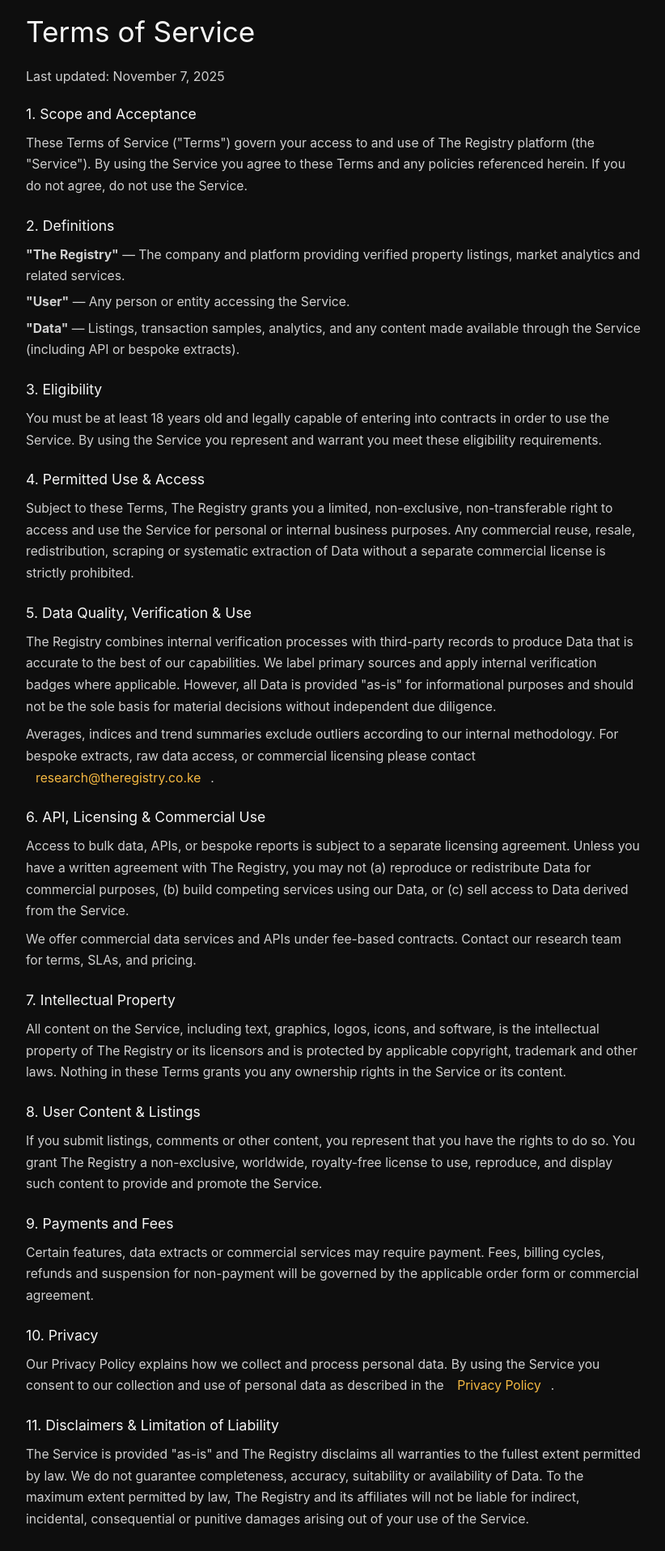
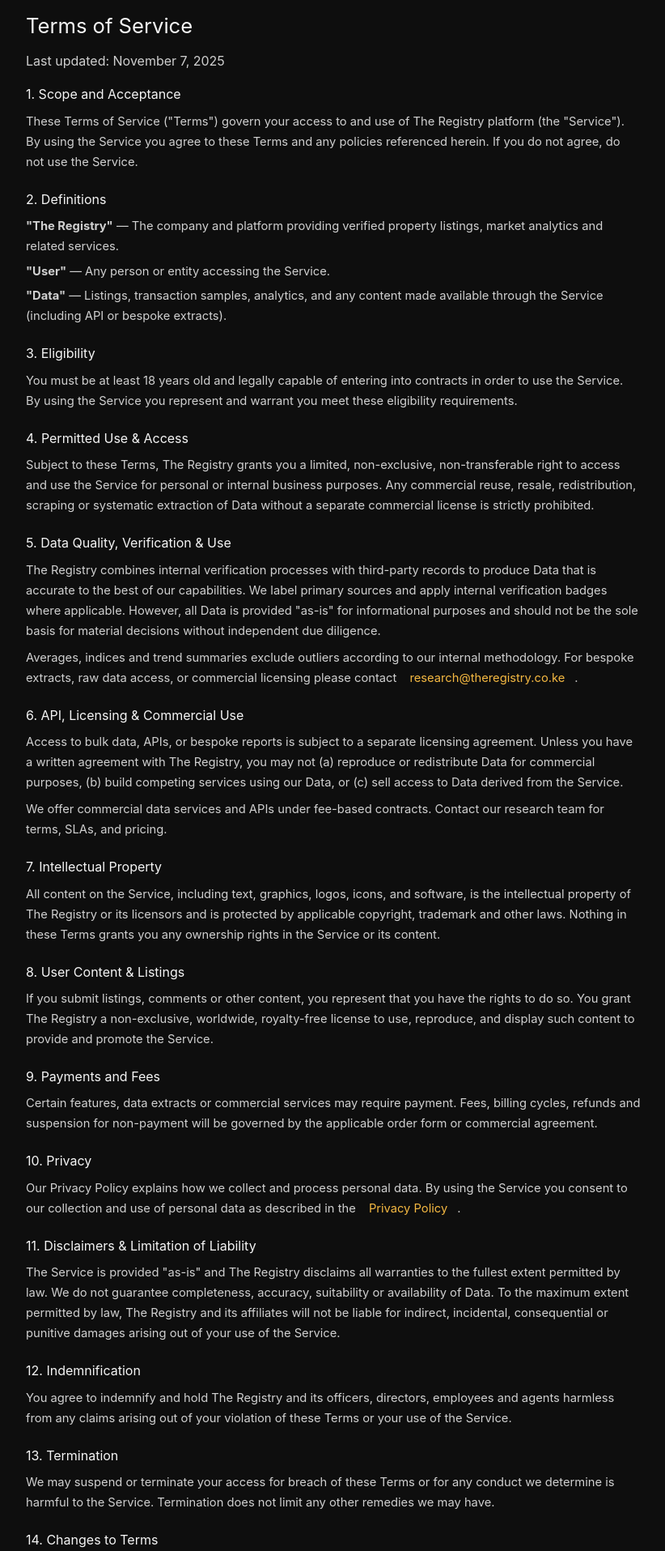
Before and after one commit to RonKG/verity-site, a Next.js app: page /terms in a window 1280 px wide. Shown: the part 140-2055 px from the top of the page at 81% size, without its empty margins (228-1050 px from the left). Built offline with nearby package versions, Linux system fonts and the light colour scheme.

Commit message:
style(terms): reduce typography scale for headings and body

```diff
--- a/pages/terms.js
+++ b/pages/terms.js
@@ -10,52 +10,52 @@
         color: "#f0f0f0"
       }}>
         <h1 style={{
-          fontSize: "2.2rem",
-          marginBottom: "1rem",
+          fontSize: "1.6rem",
+          marginBottom: "0.75rem",
           fontWeight: "400",
           color: '#f5f5f5'
         }}>
           Terms of Service
         </h1>
 
-        <p style={{ color: '#cfcfcf', marginBottom: '1.25rem' }}>Last updated: November 7, 2025</p>
+        <p style={{ color: '#cfcfcf', marginBottom: '1rem' }}>Last updated: November 7, 2025</p>
 
         <div style={{
-          fontSize: "0.98rem",
+          fontSize: "0.92rem",
           lineHeight: "1.7",
           color: "#d0d0d0"
         }}>
 
           <section style={{ marginBottom: "1.25rem" }}>
-            <h2 style={{ fontSize: "1.1rem", marginBottom: "0.5rem", color: "#f5f5f5" }}>1. Scope and Acceptance</h2>
+            <h2 style={{ fontSize: "1rem", marginBottom: "0.45rem", color: "#f5f5f5" }}>1. Scope and Acceptance</h2>
             <p>
               These Terms of Service ("Terms") govern your access to and use of The Registry platform (the "Service"). By using the Service you agree to these Terms and any policies referenced herein. If you do not agree, do not use the Service.
             </p>
           </section>
 
           <section style={{ marginBottom: "1.25rem" }}>
-            <h2 style={{ fontSize: "1.1rem", marginBottom: "0.5rem", color: "#f5f5f5" }}>2. Definitions</h2>
+            <h2 style={{ fontSize: "1rem", marginBottom: "0.45rem", color: "#f5f5f5" }}>2. Definitions</h2>
             <p style={{ marginBottom: '0.35rem' }}><strong>"The Registry"</strong> — The company and platform providing verified property listings, market analytics and related services.</p>
             <p style={{ marginBottom: '0.35rem' }}><strong>"User"</strong> — Any person or entity accessing the Service.</p>
             <p><strong>"Data"</strong> — Listings, transaction samples, analytics, and any content made available through the Service (including API or bespoke extracts).</p>
           </section>
 
           <section style={{ marginBottom: "1.25rem" }}>
-            <h2 style={{ fontSize: "1.1rem", marginBottom: "0.5rem", color: "#f5f5f5" }}>3. Eligibility</h2>
+            <h2 style={{ fontSize: "1rem", marginBottom: "0.45rem", color: "#f5f5f5" }}>3. Eligibility</h2>
             <p>
               You must be at least 18 years old and legally capable of entering into contracts in order to use the Service. By using the Service you represent and warrant you meet these eligibility requirements.
             </p>
           </section>
 
           <section style={{ marginBottom: "1.25rem" }}>
-            <h2 style={{ fontSize: "1.1rem", marginBottom: "0.5rem", color: "#f5f5f5" }}>4. Permitted Use & Access</h2>
+            <h2 style={{ fontSize: "1rem", marginBottom: "0.45rem", color: "#f5f5f5" }}>4. Permitted Use & Access</h2>
             <p>
               Subject to these Terms, The Registry grants you a limited, non-exclusive, non-transferable right to access and use the Service for personal or internal business purposes. Any commercial reuse, resale, redistribution, scraping or systematic extraction of Data without a separate commercial license is strictly prohibited.
             </p>
           </section>
 
           <section style={{ marginBottom: "1.25rem" }}>
-            <h2 style={{ fontSize: "1.1rem", marginBottom: "0.5rem", color: "#f5f5f5" }}>5. Data Quality, Verification & Use</h2>
+            <h2 style={{ fontSize: "1rem", marginBottom: "0.45rem", color: "#f5f5f5" }}>5. Data Quality, Verification & Use</h2>
             <p style={{ marginBottom: 0 }}>
               The Registry combines internal verification processes with third-party records to produce Data that is accurate to the best of our capabilities. We label primary sources and apply internal verification badges where applicable. However, all Data is provided "as-is" for informational purposes and should not be the sole basis for material decisions without independent due diligence.
             </p>
@@ -65,7 +65,7 @@
           </section>
 
           <section style={{ marginBottom: "1.25rem" }}>
-            <h2 style={{ fontSize: "1.1rem", marginBottom: "0.5rem", color: "#f5f5f5" }}>6. API, Licensing & Commercial Use</h2>
+            <h2 style={{ fontSize: "1rem", marginBottom: "0.45rem", color: "#f5f5f5" }}>6. API, Licensing & Commercial Use</h2>
             <p>
               Access to bulk data, APIs, or bespoke reports is subject to a separate licensing agreement. Unless you have a written agreement with The Registry, you may not (a) reproduce or redistribute Data for commercial purposes, (b) build competing services using our Data, or (c) sell access to Data derived from the Service.
             </p>
@@ -75,70 +75,70 @@
           </section>
 
           <section style={{ marginBottom: "1.25rem" }}>
-            <h2 style={{ fontSize: "1.1rem", marginBottom: "0.5rem", color: "#f5f5f5" }}>7. Intellectual Property</h2>
+            <h2 style={{ fontSize: "1rem", marginBottom: "0.45rem", color: "#f5f5f5" }}>7. Intellectual Property</h2>
             <p>
               All content on the Service, including text, graphics, logos, icons, and software, is the intellectual property of The Registry or its licensors and is protected by applicable copyright, trademark and other laws. Nothing in these Terms grants you any ownership rights in the Service or its content.
             </p>
           </section>
 
           <section style={{ marginBottom: "1.25rem" }}>
-            <h2 style={{ fontSize: "1.1rem", marginBottom: "0.5rem", color: "#f5f5f5" }}>8. User Content & Listings</h2>
+            <h2 style={{ fontSize: "1rem", marginBottom: "0.45rem", color: "#f5f5f5" }}>8. User Content & Listings</h2>
             <p>
               If you submit listings, comments or other content, you represent that you have the rights to do so. You grant The Registry a non-exclusive, worldwide, royalty-free license to use, reproduce, and display such content to provide and promote the Service.
             </p>
           </section>
 
           <section style={{ marginBottom: "1.25rem" }}>
-            <h2 style={{ fontSize: "1.1rem", marginBottom: "0.5rem", color: "#f5f5f5" }}>9. Payments and Fees</h2>
+            <h2 style={{ fontSize: "1rem", marginBottom: "0.45rem", color: "#f5f5f5" }}>9. Payments and Fees</h2>
             <p>
               Certain features, data extracts or commercial services may require payment. Fees, billing cycles, refunds and suspension for non-payment will be governed by the applicable order form or commercial agreement.
             </p>
           </section>
 
           <section style={{ marginBottom: "1.25rem" }}>
-            <h2 style={{ fontSize: "1.1rem", marginBottom: "0.5rem", color: "#f5f5f5" }}>10. Privacy</h2>
+            <h2 style={{ fontSize: "1rem", marginBottom: "0.45rem", color: "#f5f5f5" }}>10. Privacy</h2>
             <p>
               Our Privacy Policy explains how we collect and process personal data. By using the Service you consent to our collection and use of personal data as described in the <a href="/privacy" style={{ color: '#f5b942', textDecoration: 'none' }}>Privacy Policy</a>.
             </p>
           </section>
 
           <section style={{ marginBottom: "1.25rem" }}>
-            <h2 style={{ fontSize: "1.1rem", marginBottom: "0.5rem", color: "#f5f5f5" }}>11. Disclaimers & Limitation of Liability</h2>
+            <h2 style={{ fontSize: "1rem", marginBottom: "0.45rem", color: "#f5f5f5" }}>11. Disclaimers & Limitation of Liability</h2>
             <p>
               The Service is provided "as-is" and The Registry disclaims all warranties to the fullest extent permitted by law. We do not guarantee completeness, accuracy, suitability or availability of Data. To the maximum extent permitted by law, The Registry and its affiliates will not be liable for indirect, incidental, consequential or punitive damages arising out of your use of the Service.
             </p>
           </section>
 
           <section style={{ marginBottom: "1.25rem" }}>
-            <h2 style={{ fontSize: "1.1rem", marginBottom: "0.5rem", color: "#f5f5f5" }}>12. Indemnification</h2>
+            <h2 style={{ fontSize: "1rem", marginBottom: "0.45rem", color: "#f5f5f5" }}>12. Indemnification</h2>
             <p>
               You agree to indemnify and hold The Registry and its officers, directors, employees and agents harmless from any claims arising out of your violation of these Terms or your use of the Service.
             </p>
           </section>
 
           <section style={{ marginBottom: "1.25rem" }}>
-            <h2 style={{ fontSize: "1.1rem", marginBottom: "0.5rem", color: "#f5f5f5" }}>13. Termination</h2>
+            <h2 style={{ fontSize: "1rem", marginBottom: "0.45rem", color: "#f5f5f5" }}>13. Termination</h2>
             <p>
               We may suspend or terminate your access for breach of these Terms or for any conduct we determine is harmful to the Service. Termination does not limit any other remedies we may have.
             </p>
           </section>
 
           <section style={{ marginBottom: "1.25rem" }}>
-            <h2 style={{ fontSize: "1.1rem", marginBottom: "0.5rem", color: "#f5f5f5" }}>14. Changes to Terms</h2>
+            <h2 style={{ fontSize: "1rem", marginBottom: "0.45rem", color: "#f5f5f5" }}>14. Changes to Terms</h2>
             <p>
               We may revise these Terms from time to time. Material changes will be posted with an updated "Last updated" date and, where required by law, communicated to affected users.
             </p>
           </section>
 
           <section style={{ marginBottom: "1.25rem" }}>
-            <h2 style={{ fontSize: "1.1rem", marginBottom: "0.5rem", color: "#f5f5f5" }}>15. Governing Law & Disputes</h2>
+            <h2 style={{ fontSize: "1rem", marginBottom: "0.45rem", color: "#f5f5f5" }}>15. Governing Law & Disputes</h2>
             <p>
               These Terms are governed by the laws of the Republic of Kenya without regard to conflict of law principles. Any dispute arising under these Terms will be subject to the exclusive jurisdiction of the competent courts in Nairobi, Kenya, unless the parties agree otherwise in writing.
             </p>
           </section>
 
           <section style={{ marginBottom: "1.25rem" }}>
-            <h2 style={{ fontSize: "1.1rem", marginBottom: "0.5rem", color: "#f5f5f5" }}>16. Contact</h2>
+            <h2 style={{ fontSize: "1rem", marginBottom: "0.45rem", color: "#f5f5f5" }}>16. Contact</h2>
             <p>
               For questions about these Terms, data licensing, or bespoke data services please contact: <a href="mailto:research@theregistry.co.ke" style={{ color: '#f5b942', textDecoration: 'none' }}>research@theregistry.co.ke</a>.
             </p>
```
